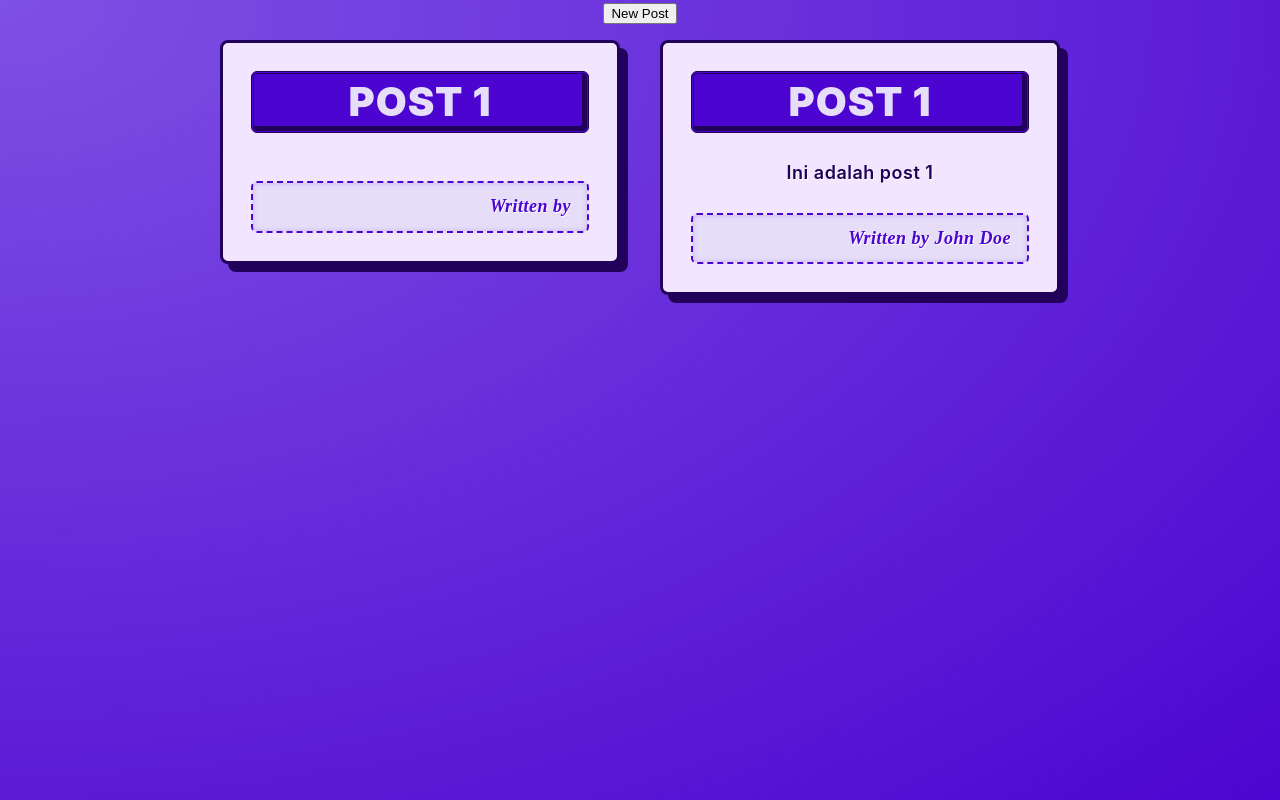
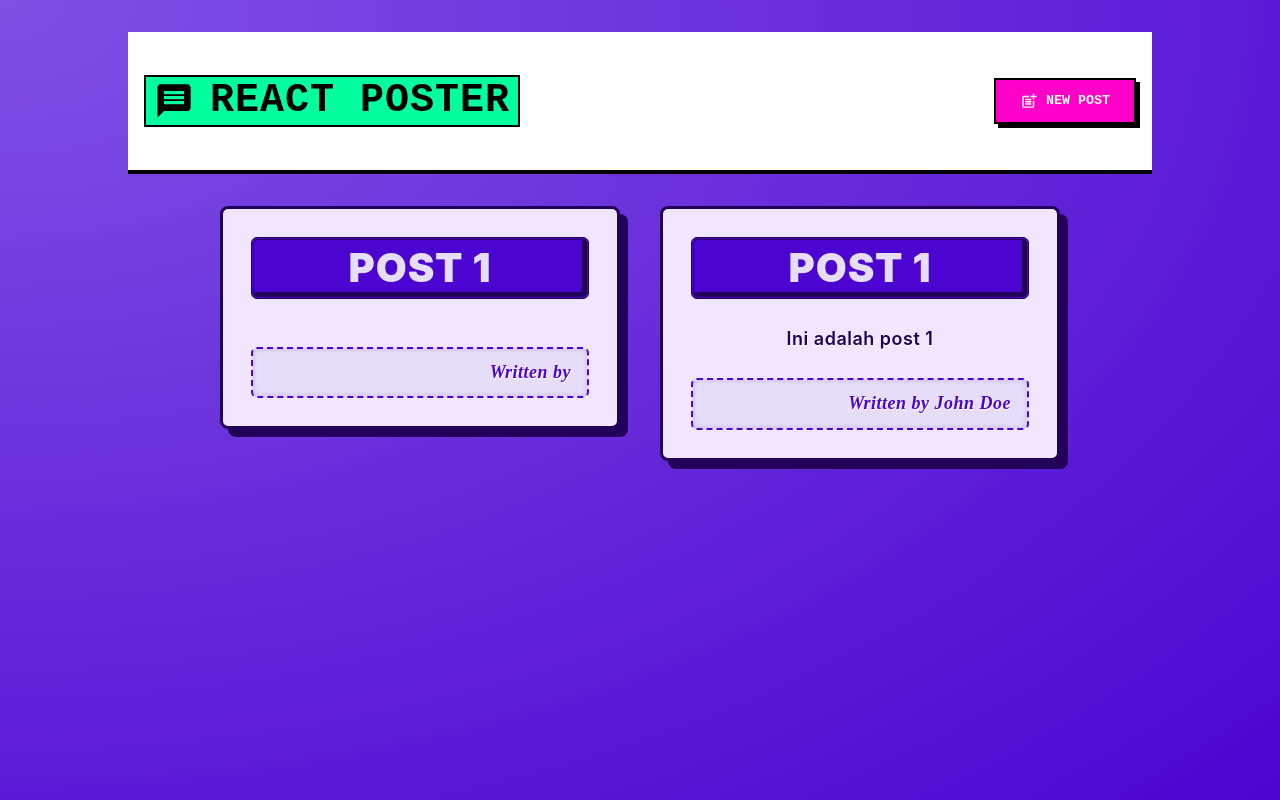
Before and after one commit to Abdulzizi/react-refresher, a React (Vite) app: page / in a window 1280 px wide. Built offline with nearby package versions, Linux system fonts and the light colour scheme.

Commit message:
lift up the state to App.jsx

```diff
--- a/package.json
+++ b/package.json
@@ -10,7 +10,8 @@
   },
   "dependencies": {
     "react": "^18.2.0",
-    "react-dom": "^18.2.0"
+    "react-dom": "^18.2.0",
+    "react-icons": "^5.5.0"
   },
   "devDependencies": {
     "@types/react": "^18.0.17",
--- a/src/App.jsx
+++ b/src/App.jsx
@@ -1,10 +1,43 @@
 import PostList from "./components/PostList/PostList";
+import MainHeader from "./components/MainHeader/MainHeader";
+
+import { useState } from "react";
 
 function App() {
+  const [isModalOpen, setIsModalOpen] = useState(false);
+  const [body, setBody] = useState('');
+  const [author, setAuthor] = useState('');
+
+  const toggleModalHandler = () => {
+    setIsModalOpen((prevState) => {
+      if (!prevState) {
+        return !prevState;
+      }
+
+      resetStateHandler();
+      return !prevState;
+    });
+  };
+
+  const resetStateHandler = () => {
+    setBody('');
+    setAuthor('');
+  };
+
   return (
-    <main>
-      <PostList />
-    </main>
+    <>
+      <MainHeader onCreatePost={toggleModalHandler} />
+      <main>
+        <PostList
+          isPosting={isModalOpen}
+          onStopPosting={toggleModalHandler}
+          body={body}
+          author={author}
+          setBody={setBody}
+          setAuthor={setAuthor}
+        />
+      </main>
+    </>
   );
 }
 
--- /dev/null
+++ b/src/components/MainHeader/MainHeader.jsx
@@ -0,0 +1,22 @@
+import { MdPostAdd, MdMessage } from 'react-icons/md';
+
+import classes from './MainHeader.module.css';
+
+function MainHeader({ onCreatePost }) {
+    return (
+        <header className={classes.header}>
+            <h1 className={classes.logo}>
+                <MdMessage />
+                React Poster
+            </h1>
+            <p>
+                <button className={classes.button} onClick={onCreatePost}>
+                    <MdPostAdd size={18} />
+                    New Post
+                </button>
+            </p>
+        </header>
+    );
+}
+
+export default MainHeader;
--- /dev/null
+++ b/src/components/MainHeader/MainHeader.module.css
@@ -0,0 +1,45 @@
+.header {
+  margin: 2rem 10%;
+  padding: 1rem;
+  text-align: center;
+  display: flex;
+  justify-content: space-between;
+  align-items: center;
+  border-bottom: 4px solid black;
+  background: #fff;
+  font-family: 'Courier New', Courier, monospace;
+}
+
+.logo {
+  font-size: 2.5rem;
+  display: flex;
+  gap: 1rem;
+  align-items: center;
+  color: black;
+  text-transform: uppercase;
+  letter-spacing: 1px;
+  border: 2px solid black;
+  padding: 0.25rem 0.5rem;
+  background: #00FF9F;
+}
+
+.button {
+  display: inline-flex;
+  align-items: center;
+  gap: 0.5rem;
+  padding: 0.75rem 1.5rem;
+  background-color: #FF00C8;
+  color: white;
+  border: 2px solid black;
+  box-shadow: 4px 4px 0 black;
+  cursor: pointer;
+  font-weight: 800;
+  font-family: 'Courier New', Courier, monospace;
+  text-transform: uppercase;
+}
+
+.button:hover {
+  background-color: #00FFFF;
+  color: black;
+  box-shadow: none;
+}
--- a/src/components/PostList/PostList.jsx
+++ b/src/components/PostList/PostList.jsx
@@ -4,11 +4,7 @@ import Post from "../Post/Post";
 import classes from "./PostList.module.css";
 import Modal from "../Modal/Modal";
 
-function PostList() {
-    const [body, setBody] = useState('');
-    const [author, setAuthor] = useState('');
-    const [isModalOpen, setIsModalOpen] = useState(false);
-
+function PostList({ isPosting, onStopPosting, body, author, setBody, setAuthor }) {
     const changeAuthorHandler = (event) => {
         setAuthor(event.target.value);
     };
@@ -19,30 +15,13 @@ function PostList() {
         // console.log('Updated body:', event.target.value);
     };
 
-    const toggleModalHandler = () => {
-        setIsModalOpen((prevState) => {
-            if (!prevState) {
-                return !prevState;
-            }
-
-            resetStateHandler();
-            return !prevState;
-        });
-    };
-
-    const resetStateHandler = () => {
-        setBody('');
-        setAuthor('');
-    };
-
     return (
         <>
-            {isModalOpen && (
-                <Modal onClose={toggleModalHandler}>
-                    <NewPost onBodyChange={changeBodyHandler} onAuthorChange={changeAuthorHandler} onCancel={toggleModalHandler} />
+            {isPosting && (
+                <Modal onClose={onStopPosting}>
+                    <NewPost onBodyChange={changeBodyHandler} onAuthorChange={changeAuthorHandler} onCancel={onStopPosting} />
                 </Modal>
             )}
-            <button onClick={toggleModalHandler}>New Post</button>
             <ul className={classes.postList}>
                 <li>
                     <Post title="Post 1" body={body} author={author} />
```
Also changed, not shown: 1 other file (tests, documents, lock files or other folders).
